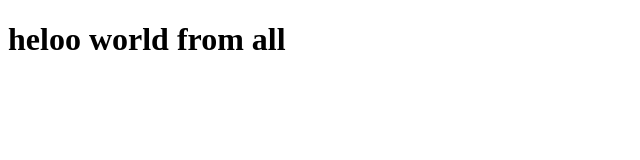
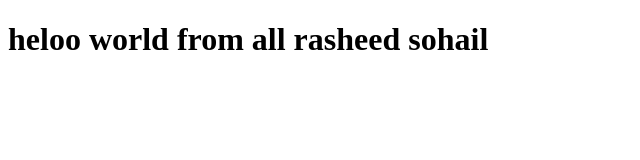
Before and after one commit to Abdul-rashid972/practice, a plain HTML site: page index.htm in a window 1280 px wide. Shown: the whole page, without its empty margins (0-640 px from the left). Drawn offline with Linux system fonts and the light colour scheme.

Commit message:
changing in h1

```diff
--- a/index.htm
+++ b/index.htm
@@ -7,7 +7,7 @@
     <title>Document</title>
 </head>
 <body>
-    <h1> heloo world from all </h1>
+    <h1> heloo world from all rasheed sohail </h1>
 
 </body>
 </html>
```
